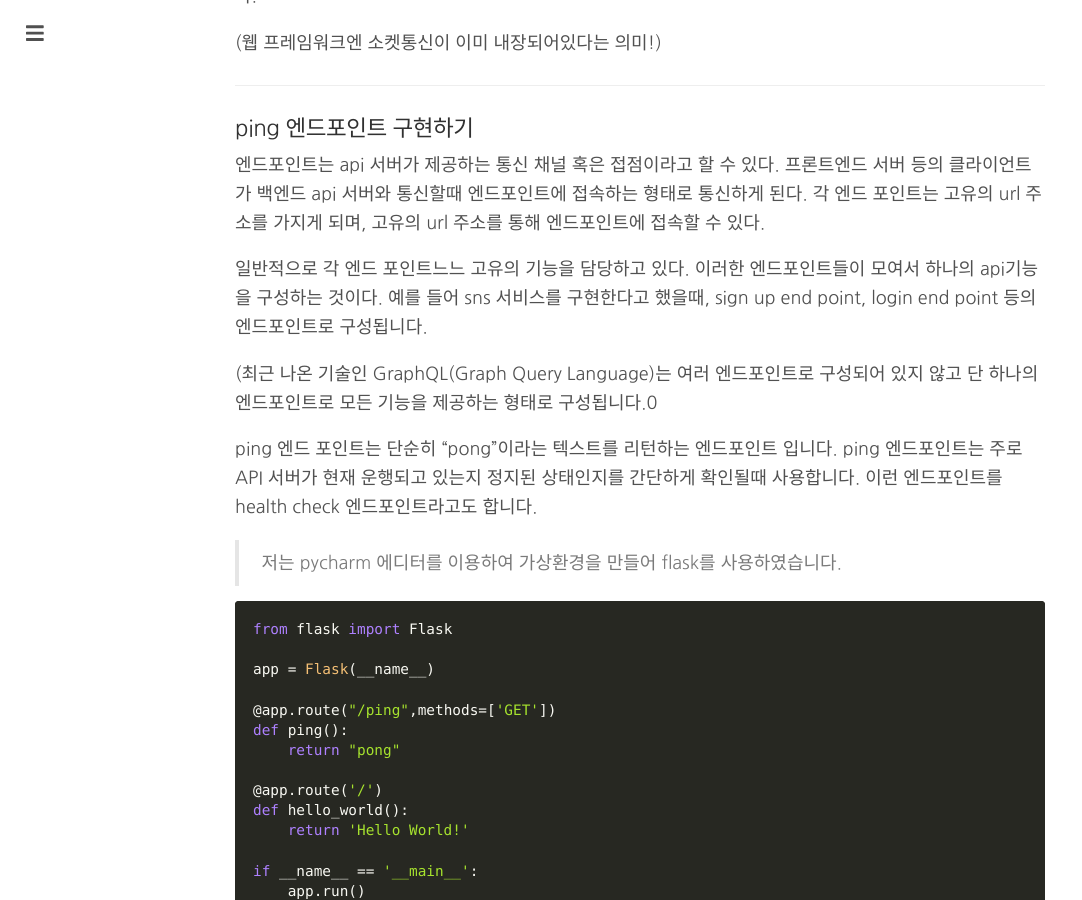
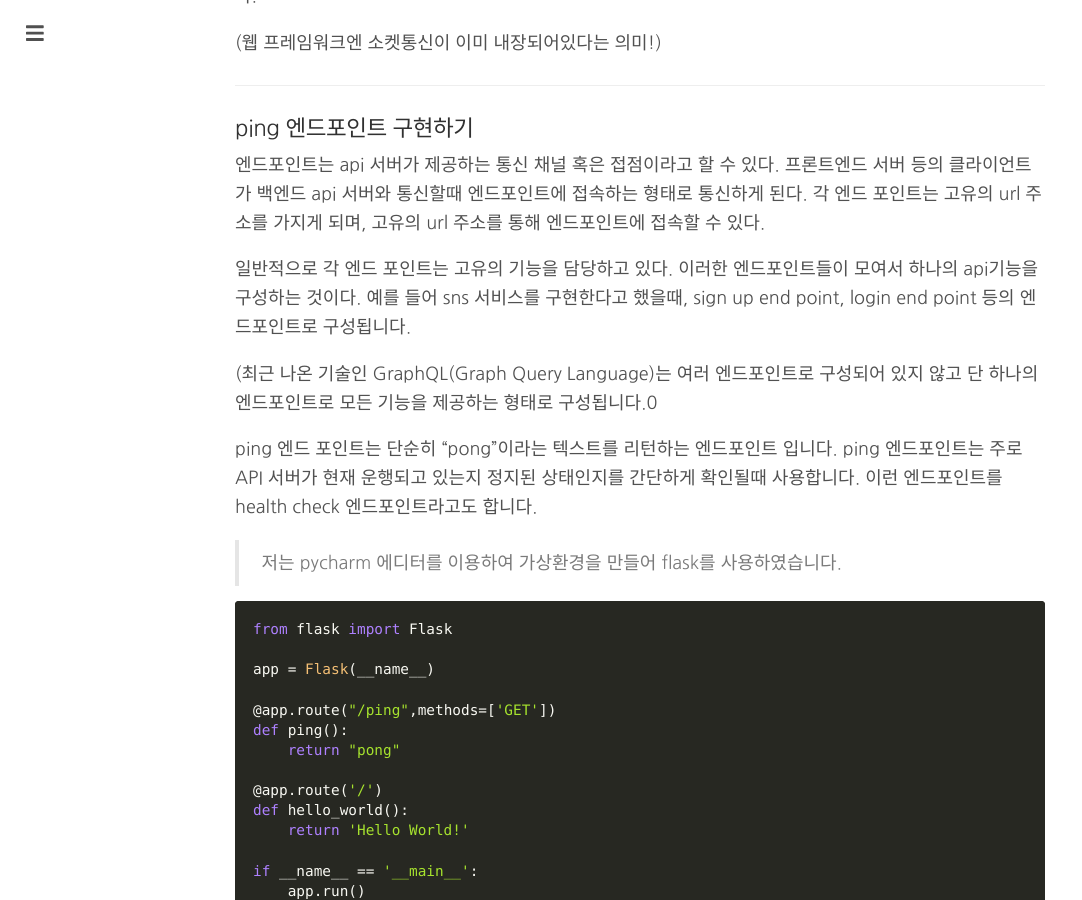
Before and after one commit to changhyeonnam/changhyeonnam.github.io, a Jekyll site: the page built from _posts/2021/2021-11-11-ch03.md, in a window 1280 px wide and 900 px high, scrolled down 725 px. Shown: the whole window, without its empty margins (0-1082 px from the left). Built offline with Jekyll 4.4.1, drawn with Linux system fonts in a browser that asks for light colours; nearby versions of some CDN libraries; our own code applies the rules of GitHub Pages for plain Markdown files; comment, search, counter and statistics services are not loaded.

Commit message:
Update 2021-11-11-ch03.md

```diff
--- a/_posts/2021/2021-11-11-ch03.md
+++ b/_posts/2021/2021-11-11-ch03.md
@@ -28,7 +28,7 @@ comments: true
 
 엔드포인트는 api 서버가 제공하는 통신 채널 혹은 접점이라고 할 수 있다. 프론트엔드 서버 등의 클라이언트가 백엔드 api 서버와 통신할때 엔드포인트에 접속하는 형태로 통신하게 된다. 각 엔드 포인트는 고유의 url 주소를 가지게 되며, 고유의 url 주소를 통해 엔드포인트에 접속할 수 있다.
 
-일반적으로 각 엔드 포인트느느 고유의 기능을 담당하고 있다. 이러한 엔드포인트들이 모여서 하나의 api기능을 구성하는 것이다. 예를 들어 sns 서비스를 구현한다고 했을때, sign up end point, login end point 등의 엔드포인트로 구성됩니다.
+일반적으로 각 엔드 포인트는 고유의 기능을 담당하고 있다. 이러한 엔드포인트들이 모여서 하나의 api기능을 구성하는 것이다. 예를 들어 sns 서비스를 구현한다고 했을때, sign up end point, login end point 등의 엔드포인트로 구성됩니다.
 
 (최근 나온 기술인 GraphQL(Graph Query Language)는 여러 엔드포인트로 구성되어 있지 않고 단 하나의 엔드포인트로 모든 기능을 제공하는 형태로 구성됩니다.0
 
```
